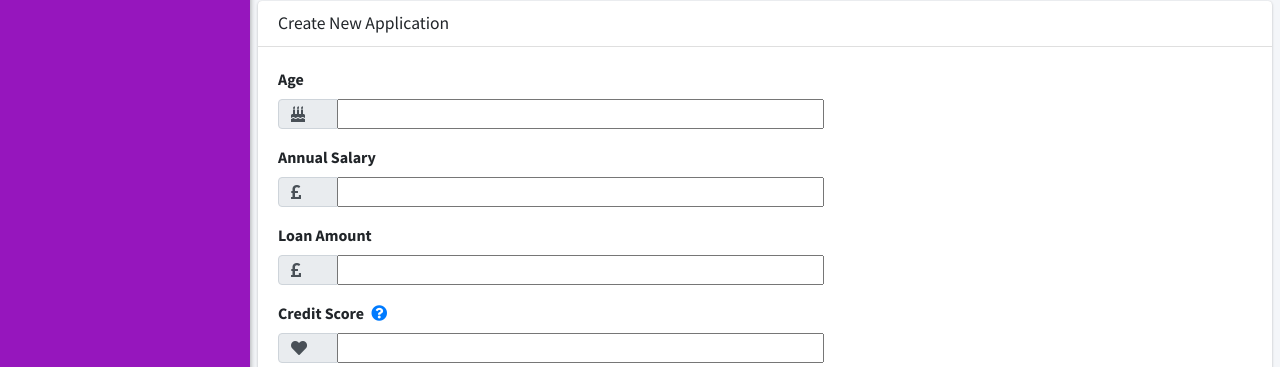
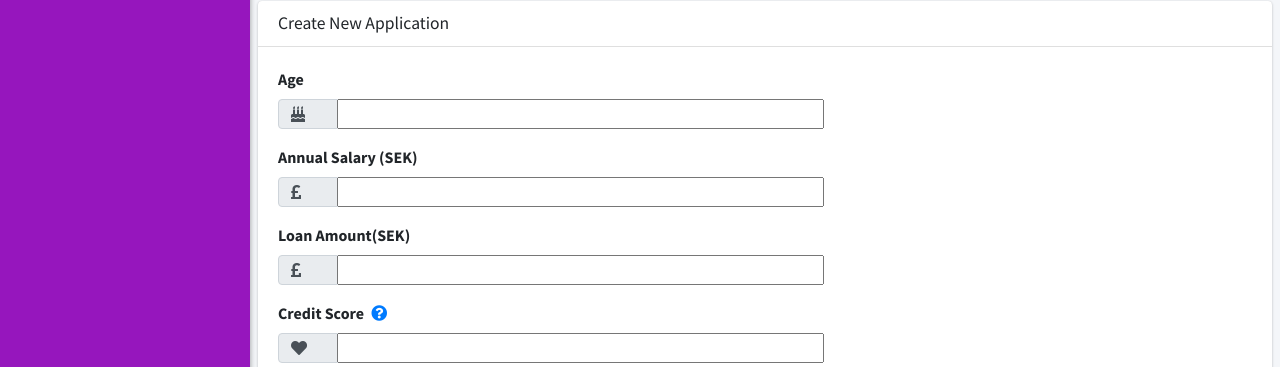
Before and after one commit to Akuien/AILoan, a Django app: template loanProject/templates/user/create-applicant.html in a window 1280 px wide. Shown: the part 394-761 px from the top of the page. Run offline with Django 3.2, Linux system fonts and the light colour scheme; the template is opened without the code that fills it: most values are stand-ins (such as "Sample title", 1, 10 or a date in 2020); form fields are guessed from the names that the template uses; some libraries are stand-ins or nearby versions.

Commit message:
Add currency to loan application page

```diff
--- a/loanProject/templates/user/create-applicant.html
+++ b/loanProject/templates/user/create-applicant.html
@@ -180,7 +180,7 @@
   </div>
 
   <div class="form-group">
-    <label for="{{ form.Income.id_for_label }}">Annual Salary</label>
+    <label for="{{ form.Income.id_for_label }}">Annual Salary (SEK)</label>
     <div class="input-group">
       <div class="input-group-prepend">
         <span class="input-group-text"><i class="fas fa-pound-sign"></i></span>
@@ -190,7 +190,7 @@
   </div>
 
   <div class="form-group">
-    <label for="{{ form.LoanAmount.id_for_label }}">Loan Amount</label>
+    <label for="{{ form.LoanAmount.id_for_label }}">Loan Amount(SEK)</label>
     <div class="input-group">
       <div class="input-group-prepend">
         <span class="input-group-text"><i class="fas fa-pound-sign"></i></span>
```
